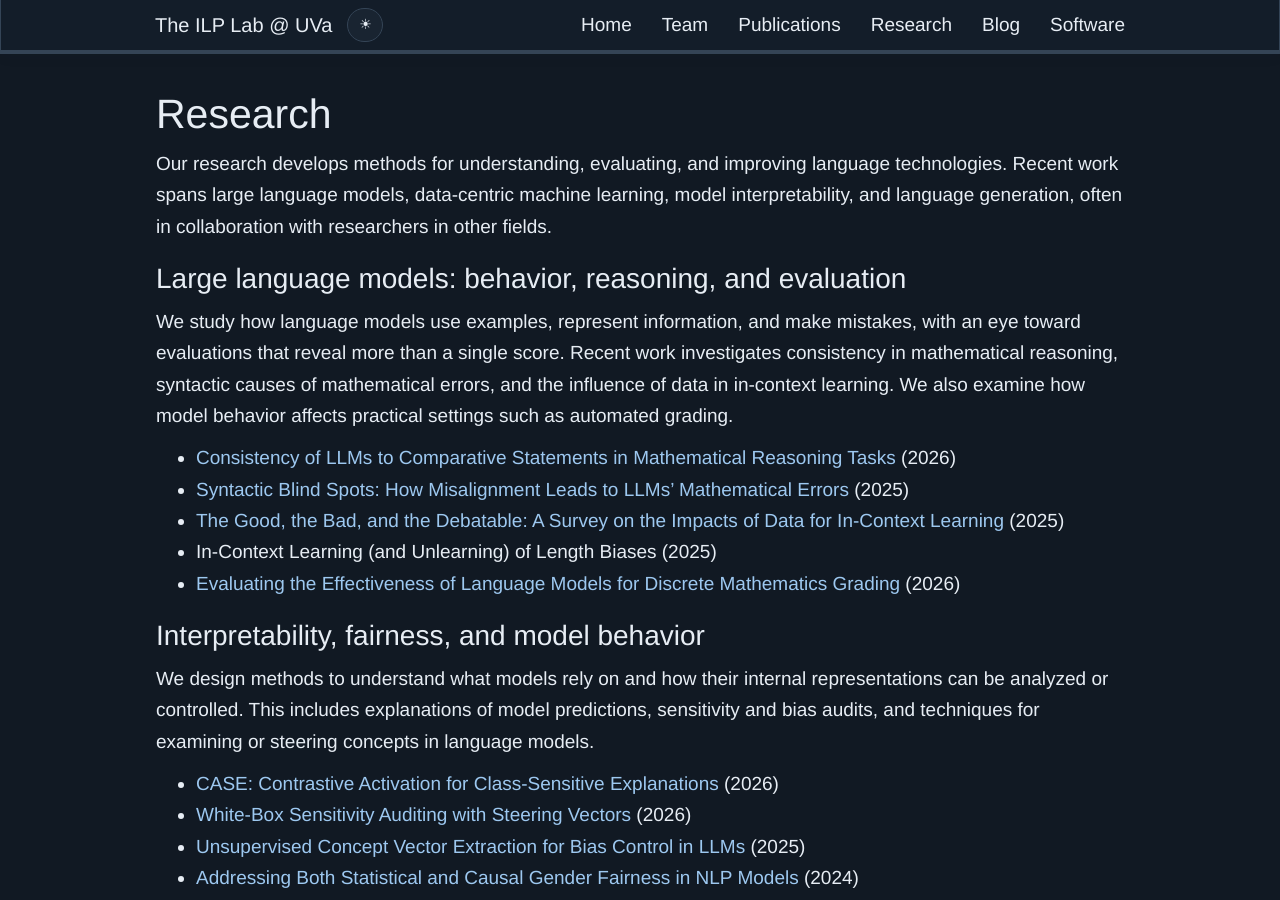
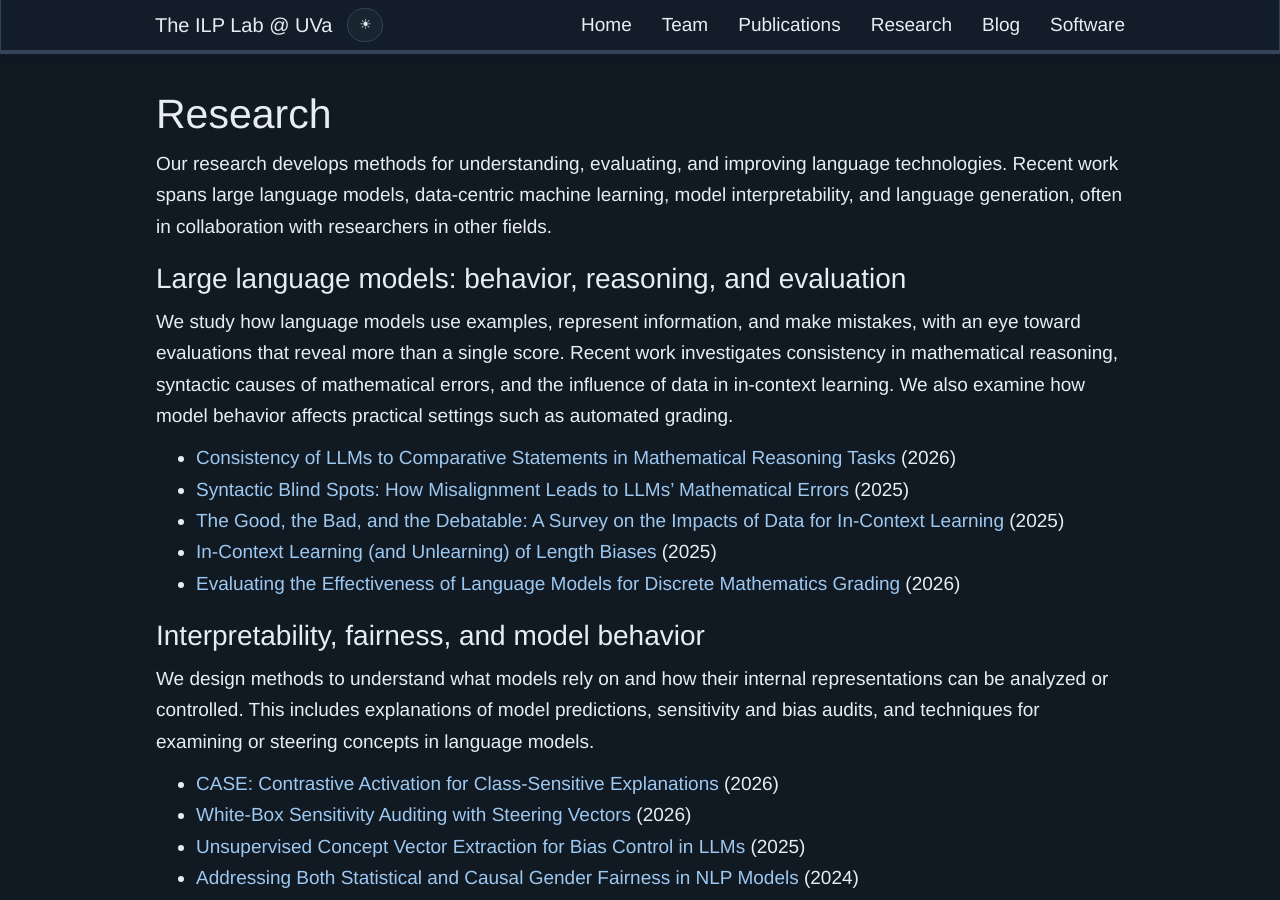
Before and after one commit to uvanlp/uvanlp.github.io, a Jekyll site: the page built from _pages/research.md, in a window 1280 px wide and 900 px high. Built offline with Jekyll 4.4.1, drawn with Linux system fonts in a browser that asks for light colours; nearby versions of some CDN libraries; part of the change alters nothing that is shown.

```diff
--- a/_pages/research.md
+++ b/_pages/research.md
@@ -17,7 +17,7 @@ We study how language models use examples, represent information, and make mista
 - [Consistency of LLMs to Comparative Statements in Mathematical Reasoning Tasks](https://aclanthology.org/2026.lrec-1.351/) (2026)
 - [Syntactic Blind Spots: How Misalignment Leads to LLMs' Mathematical Errors](https://aclanthology.org/2025.mathnlp-main.1/) (2025)
 - [The Good, the Bad, and the Debatable: A Survey on the Impacts of Data for In-Context Learning](https://aclanthology.org/2025.emnlp-main.1514/) (2025)
-- In-Context Learning (and Unlearning) of Length Biases (2025)
+- [In-Context Learning (and Unlearning) of Length Biases](https://aclanthology.org/2025.naacl-long.390/) (2025)
 - [Evaluating the Effectiveness of Language Models for Discrete Mathematics Grading](https://sigcsevirtual2026.acm.org/details/sigcse-virtual-2026-papers/3/Evaluating-the-Effectiveness-of-Language-Models-for-Discrete-Mathematics-Grading) (2026)
 
 ### Interpretability, fairness, and model behavior
```
